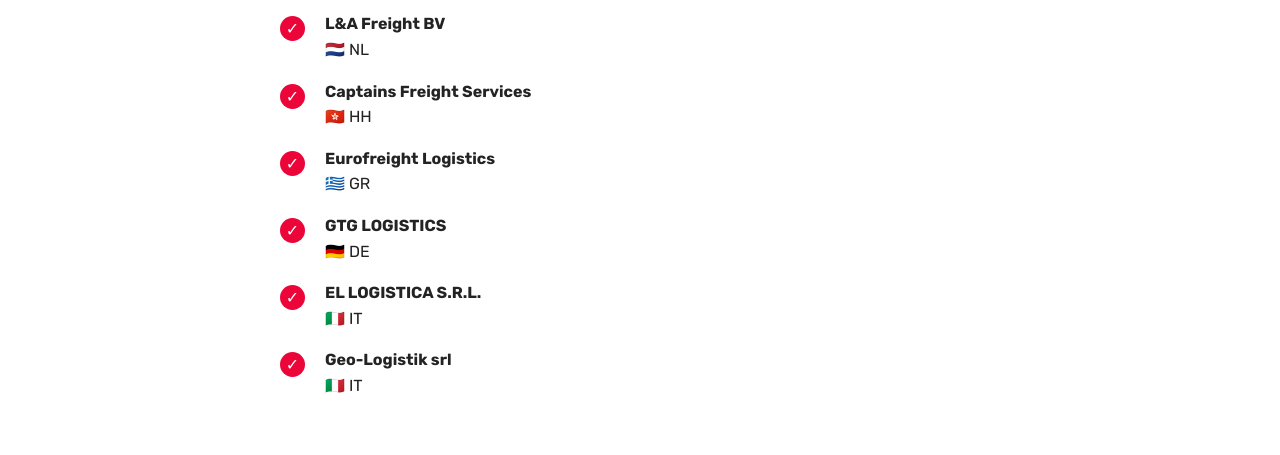
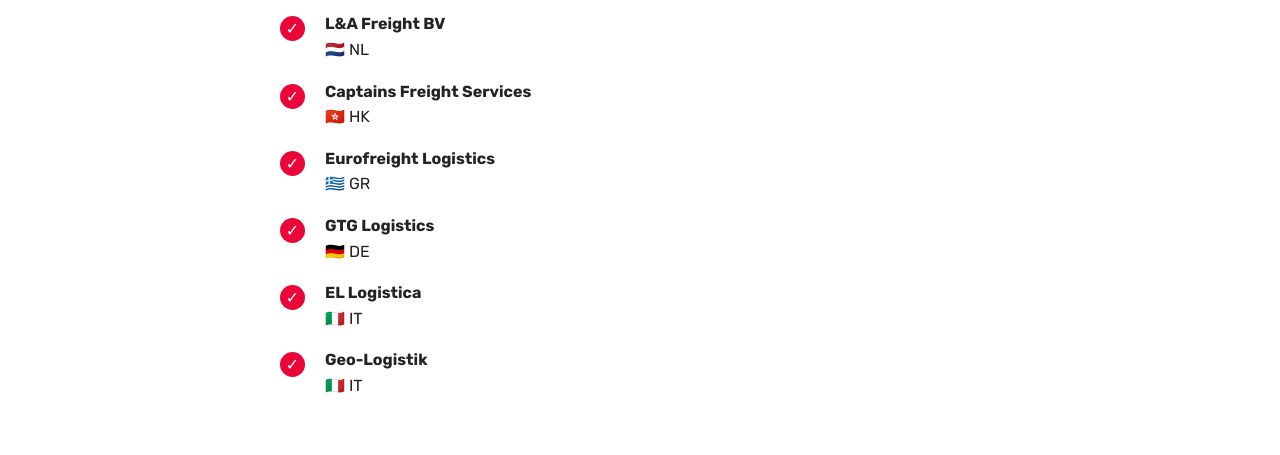
Before and after one commit to techomax/techomax.github.io, a Jekyll site: the page built from en/info.html, in a window 1280 px wide and 900 px high, scrolled down 2464 px. Shown: the part 153-608 px from the top of the window. Built offline with Jekyll 4.4.1, drawn with Linux system fonts in a browser that asks for light colours; a script that is not in the unit is left out.

Commit message:
Update info.html

```diff
--- a/_includes/pages/info.html
+++ b/_includes/pages/info.html
@@ -215,9 +215,34 @@
         <div class="media-container-row">
             <div class="mbr-text counter-container col-12 col-md-8 mbr-fonts-style display-7">
                 <ul>
-                    <li><strong>DL Freight Management (Rotterdam)</strong><br>🇳🇱 NL</li>
-                    <li><strong>L&amp;A Freight BV</strong><br>🇳🇱 NL</li>
-                    <li><strong>Captains Freight Services</strong><br>🇭🇰 HH</li><li><strong>Eurofreight Logistics</strong><br>🇬🇷 GR</li><li><strong>GTG LOGISTICS</strong><br>🇩🇪 DE</li><li><strong>EL LOGISTICA S.R.L.&nbsp;</strong><br>🇮🇹 IT</li><li><strong>Geo-Logistik srl</strong><br>🇮🇹 IT</li>
+                    <li>
+                        <strong>DL Freight Management (Rotterdam)</strong><br>
+                        🇳🇱 NL
+                    </li>
+                    <li>
+                        <strong>L&amp;A Freight BV</strong><br>
+                        🇳🇱 NL
+                    </li>
+                    <li>
+                        <strong>Captains Freight Services</strong><br>
+                        🇭🇰 HK
+                    </li>
+                    <li>
+                        <strong>Eurofreight Logistics</strong><br>
+                        🇬🇷 GR
+                    </li>
+                    <li>
+                        <strong>GTG Logistics</strong><br>
+                        🇩🇪 DE
+                    </li>
+                    <li>
+                        <strong>EL Logistica</strong><br>
+                        🇮🇹 IT
+                    </li>
+                    <li>
+                        <strong>Geo-Logistik</strong><br>
+                        🇮🇹 IT
+                    </li>
                 </ul>
             </div>
         </div>
@@ -394,17 +419,15 @@
                 <h3 class="mbr-section-subtitle align-center mbr-light mbr-fonts-style display-5">
 
                     {% if page.lang == 'en' %}
-                        <div> <strong>Trade Register No.:</strong> FN 465679y
-                        </div>
-                        <div> <strong>VAT No.:</strong> ATU71975838
-                        </div>
-                        <div><strong>Office/Billing&nbsp;Address:
-                        </strong>
-                        </div>
-                        <div>Heiligenstädter Lände 29/2. OG,
-                        </div>
-                        <div>1190 Vienna, <span style="font-size: 1.5rem;">Austria</span>
-                        </div>
+                        <strong>Trade Register No.:</strong> FN 465679y
+                        <br>
+                        <strong>VAT No.:</strong> ATU71975838
+                        <br>
+                        <strong>Office/Billing&nbsp;Address:</strong>
+                        <br>
+                        Heiligenstädter Lände 29/2. OG,
+                        <br>
+                        1190 Vienna, <span style="font-size: 1.5rem;">Austria</span>
                       {% else %}
                         <div> <strong>Handelsregister-Nr.:</strong> FN 465679y
                         </div>
```
